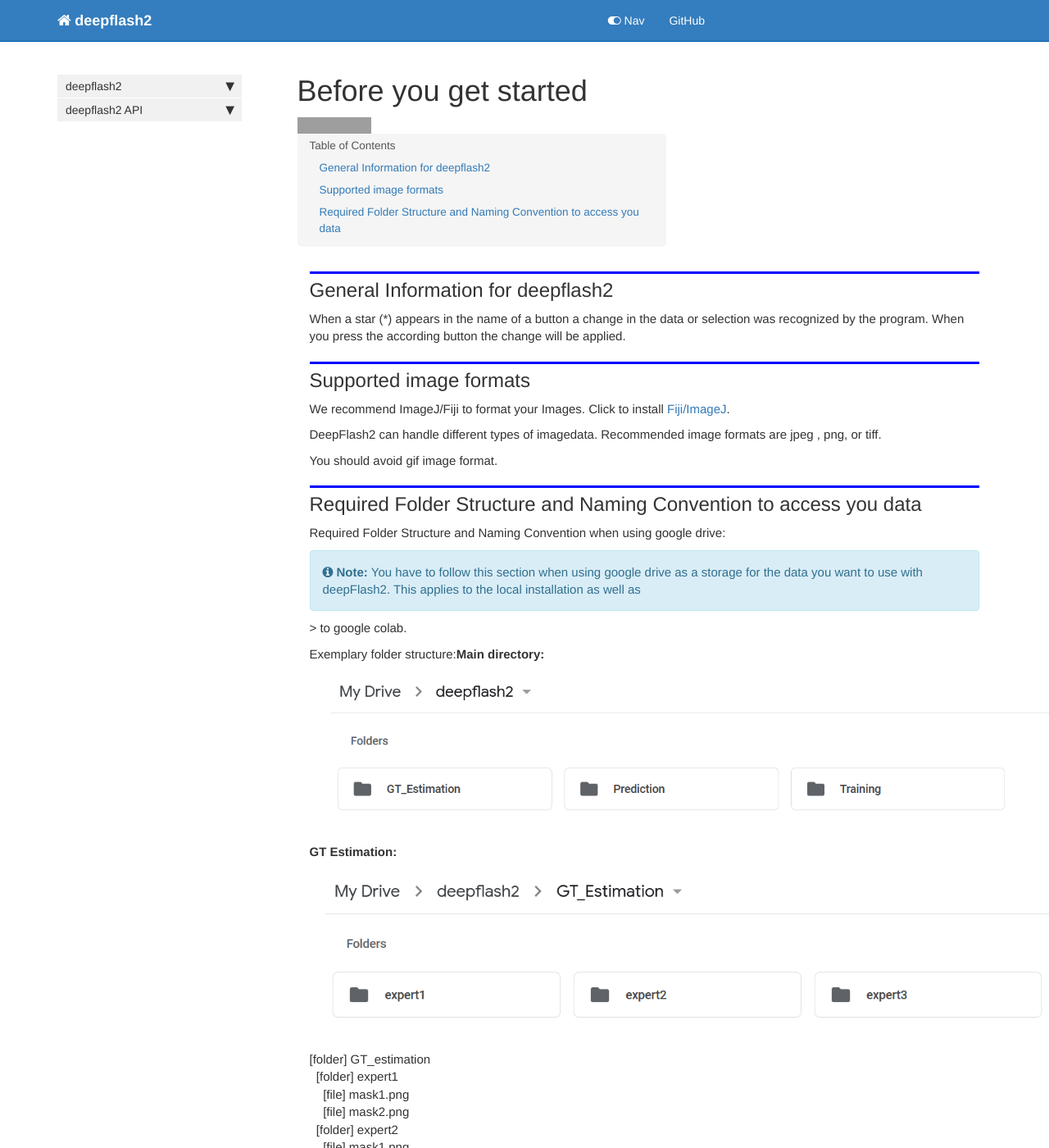
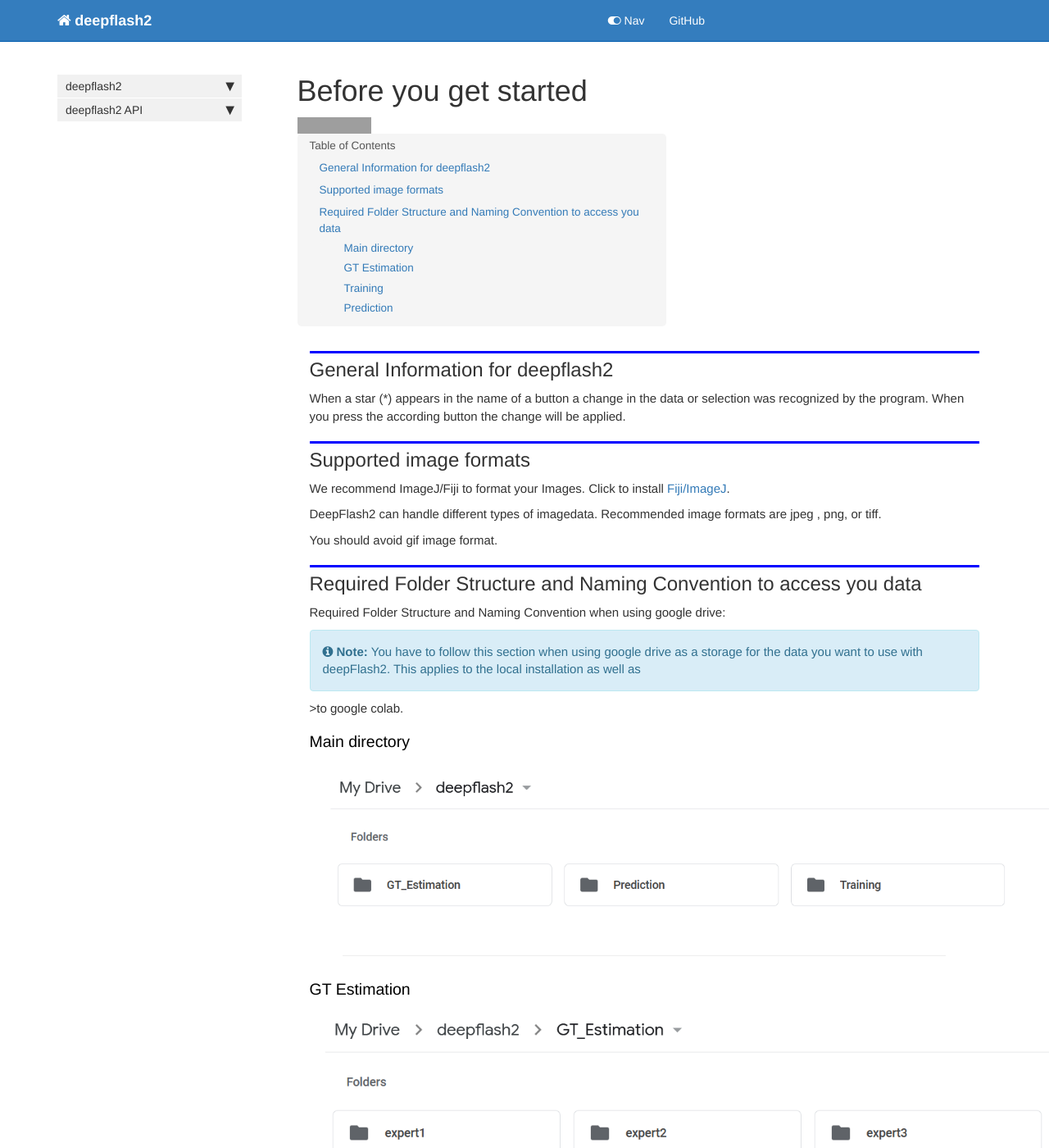
Before and after one commit to matjesg/deepflash2, a Jekyll site: the page built from docs/before_you_get_started.html, in a window 1280 px wide and 1400 px high. Shown: the whole window at 82% size. Built offline with Jekyll 4.4.1, drawn with Linux system fonts in a browser that asks for light colours; nearby versions of some CDN libraries; comment, search, counter and statistics services are not loaded; some of the changed text lies outside the part shown; grey boxes are pictures that could not be loaded.

Commit message:
#nbs adjustments
text/styling adjustments

```diff
--- a/docs/before_you_get_started.html
+++ b/docs/before_you_get_started.html
@@ -32,27 +32,14 @@
 <div class="cell border-box-sizing text_cell rendered"><div class="inner_cell">
 <div class="text_cell_render border-box-sizing rendered_html">
 <h2 id="General-Information-for-deepflash2">General Information for deepflash2<a class="anchor-link" href="#General-Information-for-deepflash2"> </a></h2><p>When a star (*) appears in the name of a button a change in the data or selection was recognized by the program. When you press the according button the change will be applied.</p>
-
-</div>
-</div>
-</div>
-<div class="cell border-box-sizing text_cell rendered"><div class="inner_cell">
-<div class="text_cell_render border-box-sizing rendered_html">
 <h2 id="Supported-image-formats">Supported image formats<a class="anchor-link" href="#Supported-image-formats"> </a></h2><p>We recommend ImageJ/Fiji to format your Images. Click to install <a href="https://imagej.net/software/fiji/">Fiji/ImageJ</a>.</p>
 <p>DeepFlash2 can handle different types of imagedata. Recommended image formats are jpeg , png, or tiff.</p>
 <p>You should avoid gif image format.</p>
-
-</div>
-</div>
-</div>
-<div class="cell border-box-sizing text_cell rendered"><div class="inner_cell">
-<div class="text_cell_render border-box-sizing rendered_html">
 <h2 id="Required-Folder-Structure-and-Naming-Convention-to-access-you-data">Required Folder Structure and Naming Convention to access you data<a class="anchor-link" href="#Required-Folder-Structure-and-Naming-Convention-to-access-you-data"> </a></h2><p>Required Folder Structure and Naming Convention when using google drive:
-{% include note.html content='You have to follow this section when using google drive as a storage for the data you want to use with deepFlash2. This applies to the local installation as well as ' %}&gt; to google colab.</p>
-<p>Exemplary folder structure:<strong>Main directory:</strong><br>
-<img src="/deepflash2/./media/images/df2_exemplaryFolderStructure_mainDirectory.png" alt="main directory image"></p>
-<p><strong>GT Estimation:</strong></p>
-<p><img src="/deepflash2/./media/images/df2_exemplaryFolderStructure_GTestimation.png" alt="gt estimation"></p>
+{% include note.html content='You have to follow this section when using google drive as a storage for the data you want to use with deepFlash2. This applies to the local installation as well as ' %}&gt;to google colab.</p>
+<h3 id="Main-directory">Main directory<a class="anchor-link" href="#Main-directory"> </a></h3><p><img src="/deepflash2/./media/images/df2_exemplaryFolderStructure_mainDirectory.png" alt="main directory image"></p>
+<hr>
+<h3 id="GT-Estimation">GT Estimation<a class="anchor-link" href="#GT-Estimation"> </a></h3><p><img src="/deepflash2/./media/images/df2_exemplaryFolderStructure_GTestimation.png" alt="gt estimation"></p>
 <p>[folder] GT_estimation<br>
 &nbsp;&nbsp;[folder] expert1<br>
 &nbsp;&nbsp;&nbsp;&nbsp;[file] mask1.png<br>
@@ -63,8 +50,8 @@
 &nbsp;&nbsp;[folder] expert3<br>
 &nbsp;&nbsp;&nbsp;&nbsp;[file] mask1.png<br>
 &nbsp;&nbsp;&nbsp;&nbsp;[file] mask2.png</p>
-<p><strong>Training:</strong></p>
-<p><img src="/deepflash2/./media/images/df2_exemplaryFolderStructure_Training.png" alt="gt estimation"></p>
+<hr>
+<h3 id="Training">Training<a class="anchor-link" href="#Training"> </a></h3><p><img src="/deepflash2/./media/images/df2_exemplaryFolderStructure_Training.png" alt="gt estimation"></p>
 <p>[folder] Training<br>
 &nbsp;&nbsp;[folder] images<br>
 &nbsp;&nbsp;&nbsp;&nbsp;[file] 0001.tif<br>
@@ -72,8 +59,8 @@
 &nbsp;&nbsp;[folder] masks<br>
 &nbsp;&nbsp;&nbsp;&nbsp;[file] 0001_mask.png<br>
 &nbsp;&nbsp;&nbsp;&nbsp;[file] 0002_mask.png</p>
-<p><strong>Prediction:</strong></p>
-<p><img src="/deepflash2/./media/images/df2_exemplaryFolderStructure_Prediction.png" alt="gt estimation"></p>
+<hr>
+<h3 id="Prediction">Prediction<a class="anchor-link" href="#Prediction"> </a></h3><p><img src="/deepflash2/./media/images/df2_exemplaryFolderStructure_Prediction.png" alt="gt estimation"></p>
 <p>[folder] Prediction<br>
 &nbsp;&nbsp;[folder] images<br>
 &nbsp;&nbsp;&nbsp;&nbsp;[file] 0001.tif<br>
```
Also changed, not shown: docs/further_reading.html (+16 -16 lines), docs/gui.html (+1 -1 lines), docs/workflow.html (+18 -34 lines), 4 other files.
